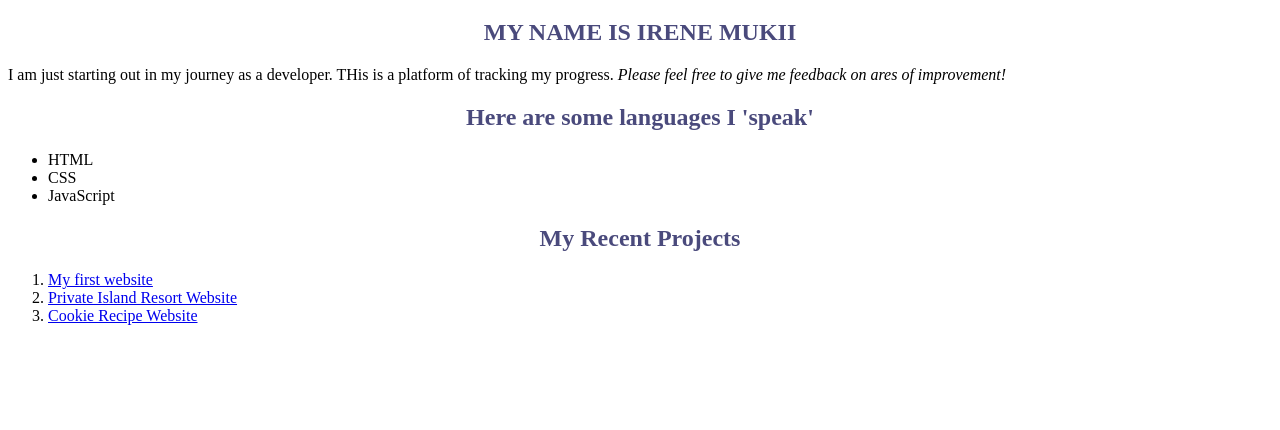
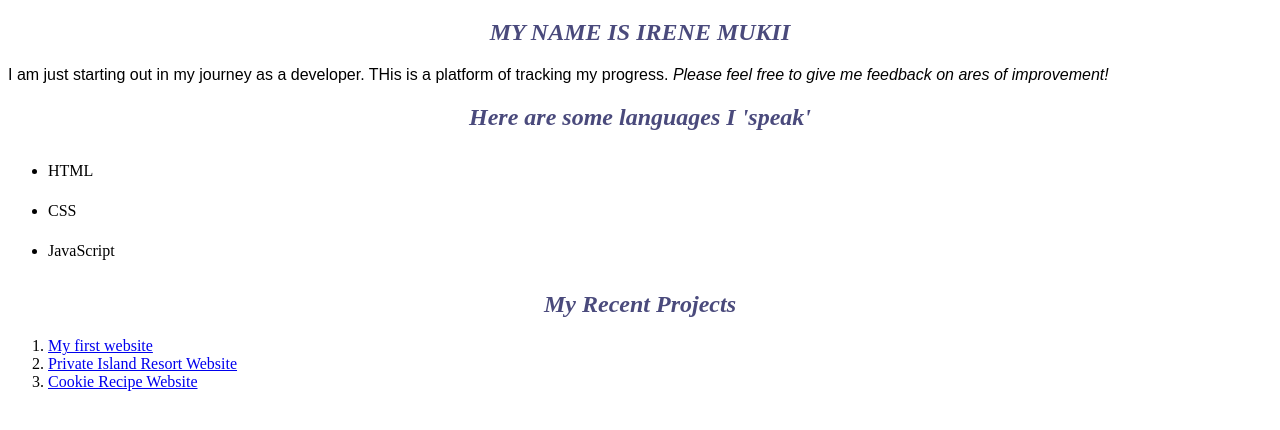
Before and after one commit to Irene-Mukii/wk1-portfolio, a plain HTML site: page landing-page.html in a window 1280 px wide. Shown: the part 298-728 px from the top of the page. Drawn offline with Linux system fonts and the light colour scheme.

Commit message:
Adds the following -different font family for paragraphs -different font style for h1 -changes line-height for un-ordered list

```diff
--- a/css/styles.css
+++ b/css/styles.css
@@ -5,4 +5,11 @@ h1 {
 h2 {
   color: rgb(74, 74, 124);
   text-align: center;
+  font-style: oblique;
 }
+p {
+  font-family: sans-serif;
+}
+ul {
+  line-height: 40px;
+}
```
